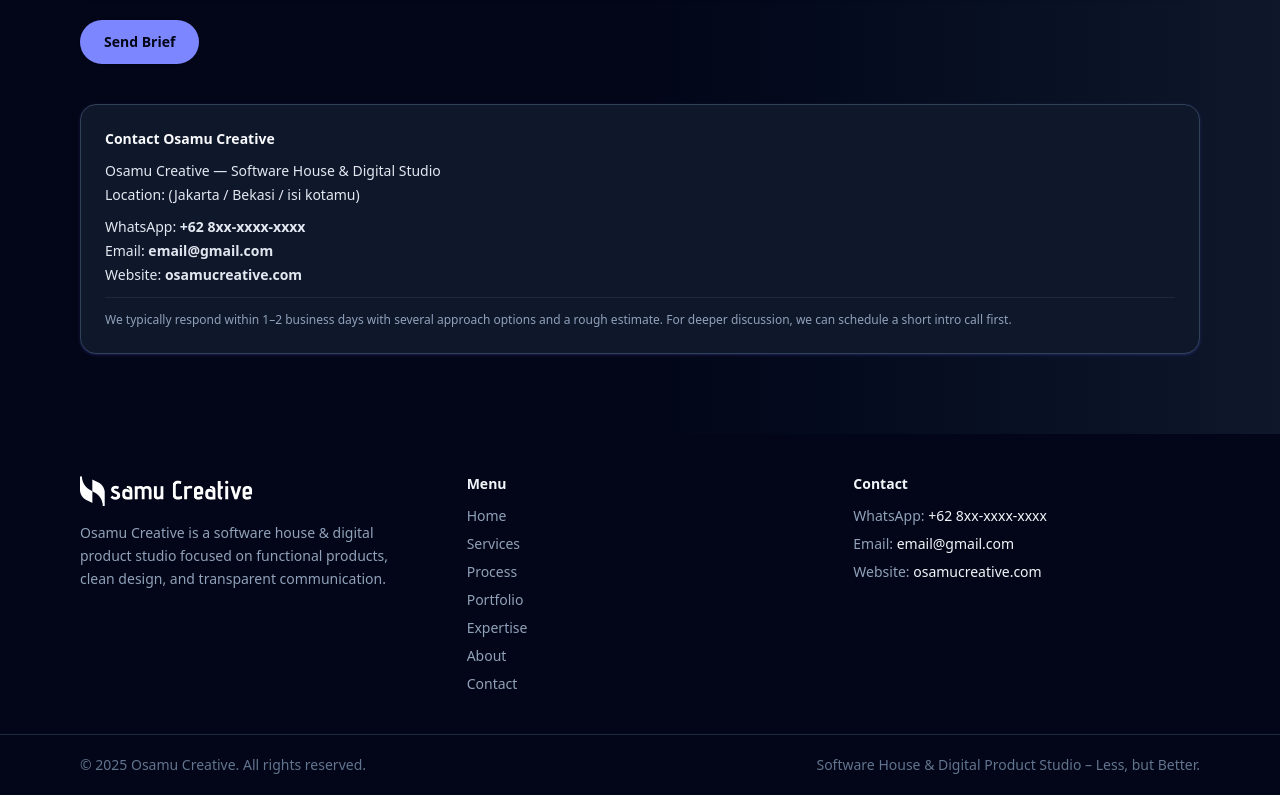
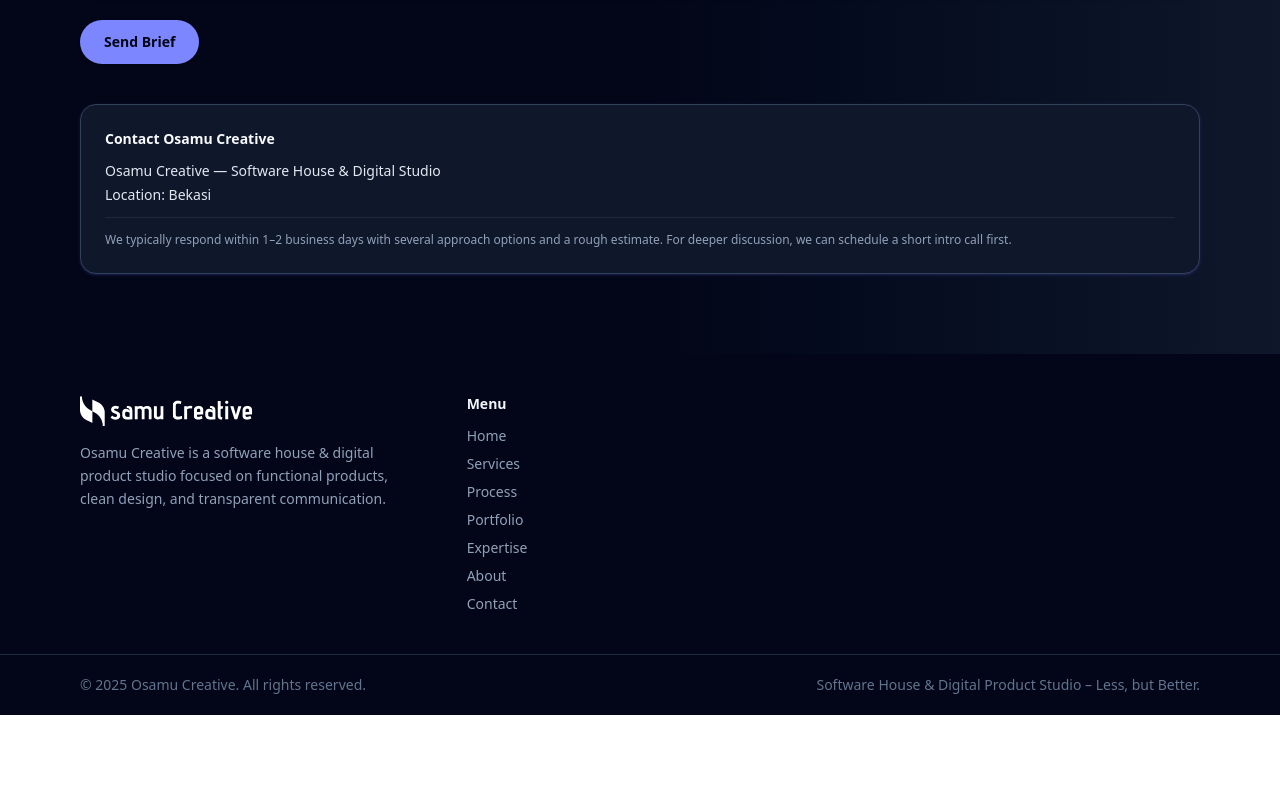
Before and after one commit to nikoshaa/osamu-creative, a Nuxt app: page / in a window 1280 px wide. Shown: the part 4222-5017 px from the top of the page. After the commit the page ends 4937 px from the top, so only its background shows below. Built offline with nearby package versions, Linux system fonts and the light colour scheme.

Commit message:
feat: remove content

```diff
--- a/components/AppFooter.vue
+++ b/components/AppFooter.vue
@@ -31,21 +31,21 @@
       </div>
 
       <!-- CONTACT -->
-      <div>
+      <!-- <div>
         <h3 class="text-sm font-semibold text-slate-100 mb-3">
           {{ t("footer.contact_title") }}
         </h3>
         <ul class="space-y-2 text-sm">
-          <li>{{ t("footer.whatsapp") }}: <span class="text-slate-100">+62 8xx-xxxx-xxxx</span></li>
+          <li>{{ t("footer.whatsapp") }}: <span class="text-slate-100">+62 813-8696-4470</span></li>
           <li>
             {{ t("footer.email") }}:
             <span class="text-slate-100">
               {{ `${t('contact.email_placeholder_user')}@${t('contact.email_placeholder_domain')}` }}
             </span>
           </li>
-          <li>{{ t("footer.website") }}: <span class="text-slate-100">osamucreative.com</span></li>
+          <li>{{ t("footer.website") }}: <span class="text-slate-100">osamu-creative.netlify.app</span></li>
         </ul>
-      </div>
+      </div> -->
     </div>
 
     <!-- COPYRIGHT -->
--- a/components/ContactSection.vue
+++ b/components/ContactSection.vue
@@ -125,13 +125,13 @@
 
           <div class="space-y-1 text-slate-200 mb-3">
             <p class="font-medium">Osamu Creative — Software House & Digital Studio</p>
-            <p>{{ t("contact.location") }}: (Jakarta / Bekasi / isi kotamu)</p>
+            <p>{{ t("contact.location") }}: Bekasi</p>
           </div>
 
-          <div class="space-y-1 text-slate-200 mb-3">
+          <!-- <div class="space-y-1 text-slate-200 mb-3">
             <p>
               {{ t("contact.whatsapp") }}:
-              <span class="font-semibold">+62 8xx-xxxx-xxxx</span>
+              <span class="font-semibold">+62 813-8696-4470</span>
             </p>
             <p>
               {{ t("contact.email_label") }}:
@@ -141,9 +141,9 @@
             </p>
             <p>
               {{ t("contact.website") }}:
-              <span class="font-semibold">osamucreative.com</span>
+              <span class="font-semibold">osamu-creative.netlify.app</span>
             </p>
-          </div>
+          </div> -->
 
           <p class="text-xs text-slate-400 border-t border-slate-800 pt-3 leading-relaxed">
             {{ t("contact.response_note") }}
```
